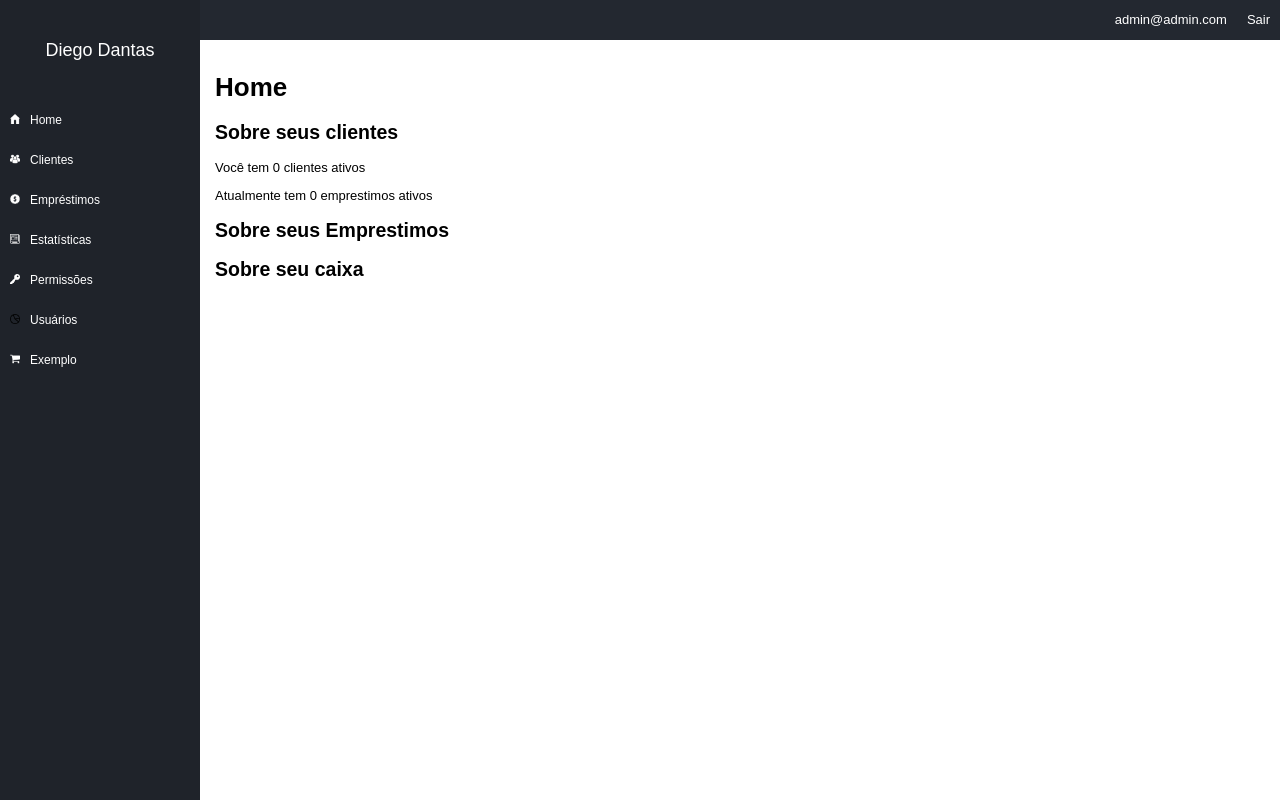
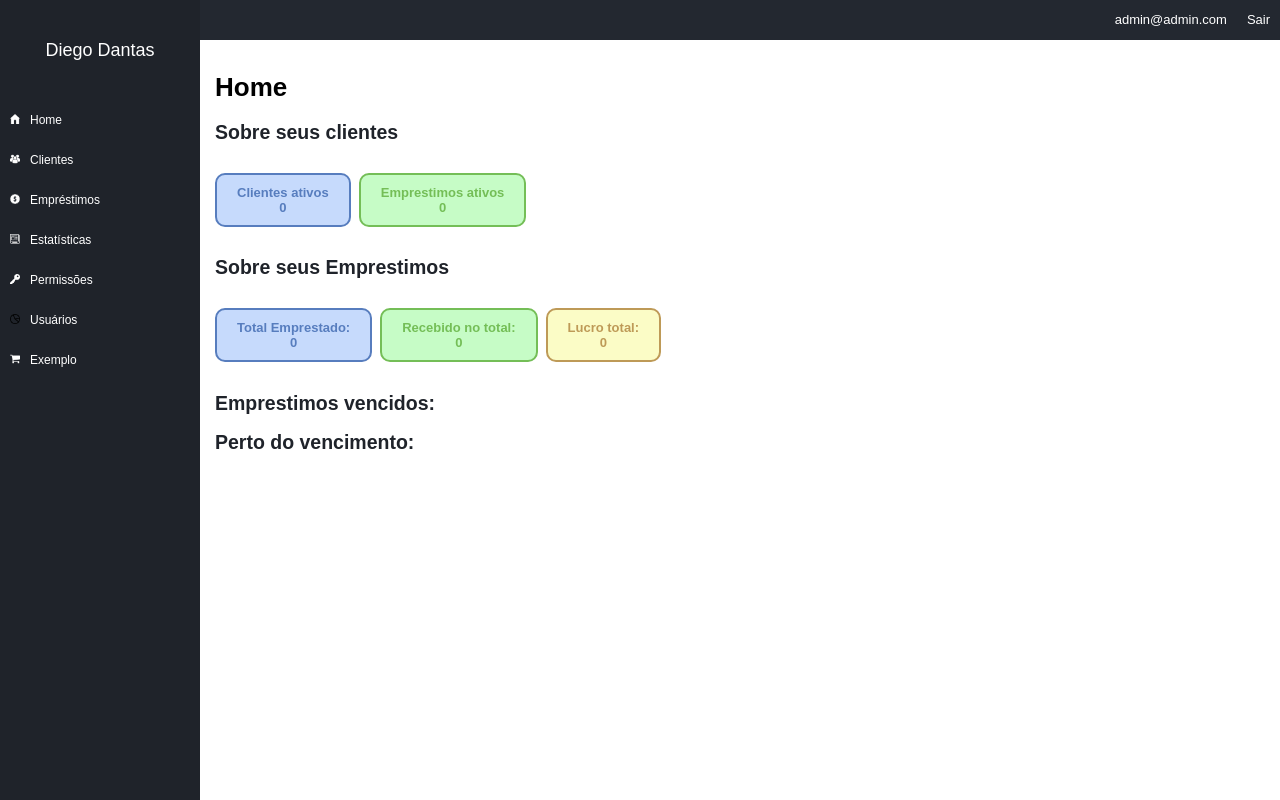
Before and after one commit to rscirilo/financeiro, a PHP site: page /financeiro/ in a window 1280 px wide. Run offline with PHP 8.4, Linux system fonts and the light colour scheme; a user stored in the database is signed in; data comes from the database, SQL or seed files in the repository; data that the repository does not hold is empty.

Commit message:
melhoria css home

```diff
--- a/assets/css/template.css
+++ b/assets/css/template.css
@@ -67,6 +67,7 @@ body {
 .menuarea li:nth-child(1) {
 	background-image:url('../images/home.png');
 }
+
 .menuarea li:nth-child(2) {
 	background-image:url('../images/users.png');
 }
@@ -336,6 +337,54 @@ table td {
 .db-info-body {
 	padding:10px;
 }
+.container-obj{
+	color: #1f232a;
+}
+.container-obj-item{
+	display: flex;
+	gap: 0.5rem;
+	max-width: fit-content;
+	flex-wrap: wrap;
+
+}
+.container-obj-item p:nth-child(1){
+	display: flex;
+	font-weight: 700;
+	color: #577dbe;
+	display: flex;
+	background-color: #c6dafc;
+	border: 2px #577dbe solid;
+	max-width: fit-content;
+	padding: 10px 20px 10px 20px;
+	text-align: center;
+	border-radius: 10px;
+}
+.container-obj-item p:nth-child(2){
+	display: flex;
+	font-weight: 700;
+	color: #74be57;
+	display: flex;
+	background-color: #c6fcc6;
+	border: 2px #74be57 solid;
+	max-width: fit-content;
+	padding: 10px 20px 10px 20px;
+	text-align: center;
+	border-radius: 10px;
+}
+
+.container-obj-item p:nth-child(3){
+	display: flex;
+	font-weight: 700;
+	color: #be9a57;
+	display: flex;
+	background-color: #fbfcc6;
+	border: 2px #be9a57 solid;
+	max-width: fit-content;
+	padding: 10px 20px 10px 20px;
+	text-align: center;
+	border-radius: 10px;
+}
+
 hr {
 	display: block;
 	margin-top: 0.5em;
--- a/views/home.php
+++ b/views/home.php
@@ -1,6 +1,11 @@
+<head>
+	<link rel="stylesheet" href="assets/css/template.css">
+</head>
 <h1>Home</h1>
+<body>
+	<div class="container-obj">
+
 		<h2>Sobre seus clientes</h2>
-
 		<?php
 		$count_clients = 0;
 		foreach($quantidade_clientes as $client):
@@ -8,18 +13,42 @@ foreach($quantidade_clientes as $client):
 		?>
 		<?php endforeach;?> <!-- CONTAR CLIENTES -->
 
-<p>Você tem <?php echo($count_clients);?> clientes ativos</p>
+		<div class="container-obj-item">
+
+		<p>Clientes ativos </br> <?php echo($count_clients);?> </p>
 
 		<?php
 		$count_emp = 0;
+		$emprestado = 0;
+		$recebido = 0;
+		$lucro = 0;
+		$mensalidade = 0;
 		foreach($quantidade_emprestimos as $emprestimo):
+			$emprestado = $emprestado + $emprestimo['valor_emprestimo'];
+			$mensalidade = $mensalidade + $emprestimo['mensalidade'];
+			$recebido = $recebido + $emprestimo['recebido'];
 			$count_emp++;
 		?>
-<?php endforeach;?> <!-- CONTAR EMPRESTIMOS -->
+		<?php endforeach;
+		$lucro = ($mensalidade + $recebido) - $emprestado;
+
+		?> <!-- CONTAR EMPRESTIMOS -->
 
 
-<p>Atualmente tem <?php echo$count_emp; ?> emprestimos ativos</p>
+		<p>Emprestimos ativos </br> <?php echo$count_emp; ?> </p>
+	</div>
+		<!-- PEGAR QUANTO FOI EMPRESTADO NO TOTAL, RECEBIDO NO TOTAL, CREDITO -->
+		<h2>Sobre seus Emprestimos</h2>
+		<div class="container-obj-item">
+		<p class="">Total Emprestado:</br> <?php echo $emprestado?> </p>
+		<p>Recebido no total:</br><?php echo $recebido + $mensalidade?> </p>
+		<p class="lucro">Lucro total:</br><?php echo $lucro ?></p>
+		</div>
 
-<h2>Sobre seus Emprestimos</h2>
 
-<h2>Sobre seu caixa</h2>
+		<h2>Emprestimos vencidos: </h2>
+
+
+		<h2>Perto do vencimento: </h2>
+	</div>
+</body>
```
Lines whose indentation alone changed are shown as unchanged.
